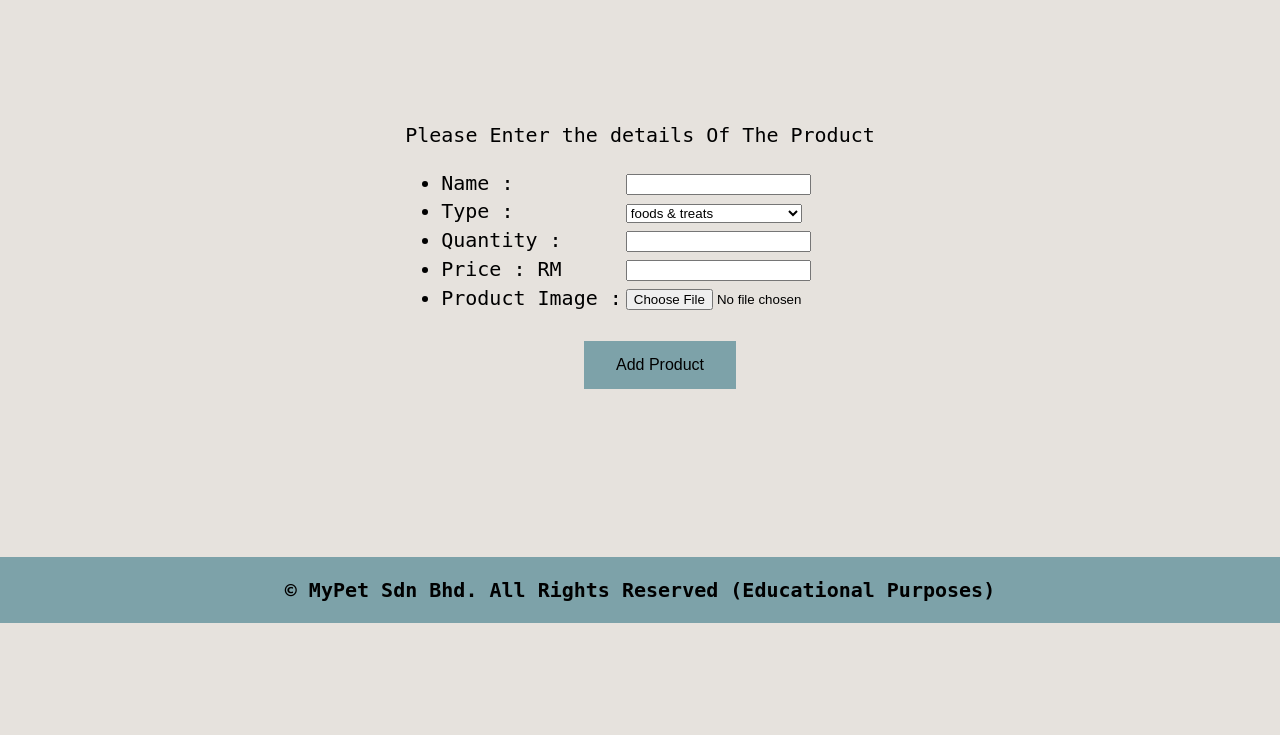
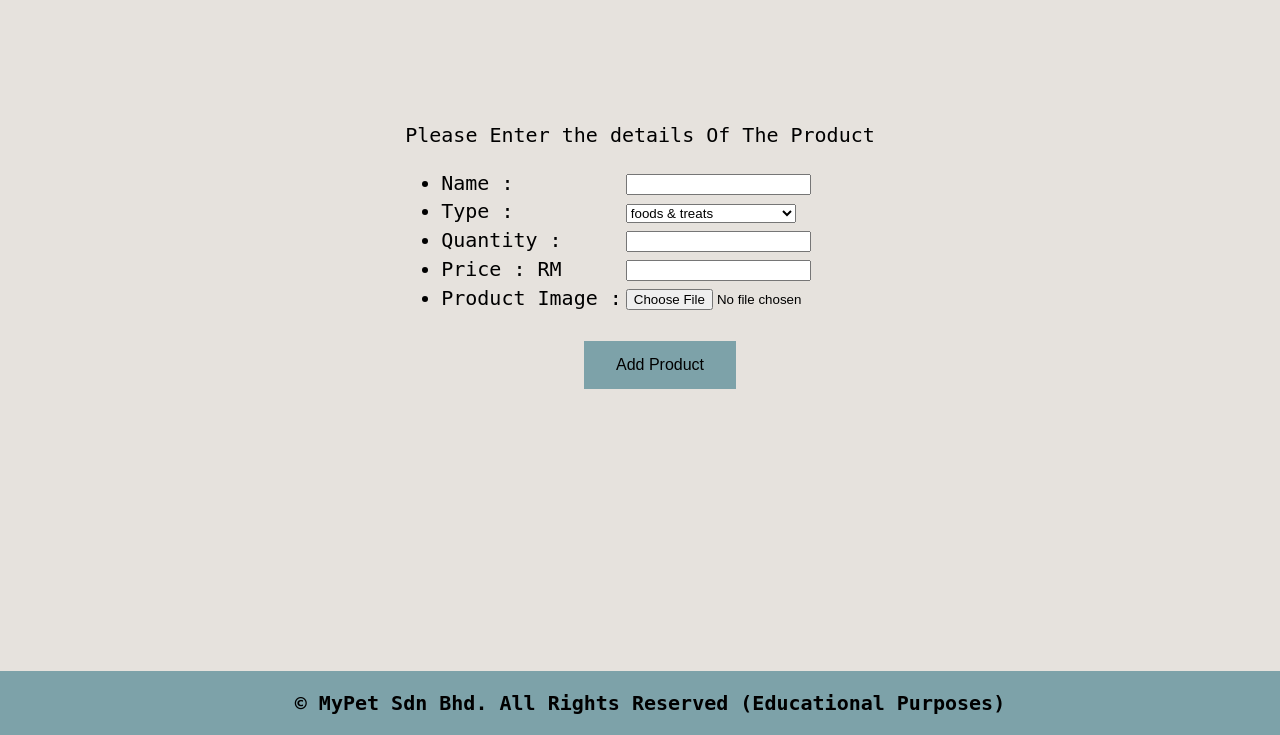
Before and after one commit to Qal22/Petshop, a PHP site: page /addprod.php in a window 1280 px wide. Shown: the part 65-800 px from the top of the page. Run offline with PHP 8.4, Linux system fonts and the light colour scheme.

Commit message:
edit salesrecord, addprod,admin

```diff
--- a/addprod.php
+++ b/addprod.php
@@ -1,20 +1,16 @@
 <?php
 
 require 'fx.php';
-
-            if (isset($_POST["submit"]))
-            {
-                if (addprod($_POST) > 0)
-                {
+session_start();
+if (isset($_POST["submit"])) {
+    if (addprod($_POST) > 0) {
         echo "
                     <script>
                         alert('Succeeded');
                         document.location.href = 'admin.php';
                     </script>
                     ";
-                }
-                else
-                {
+    } else {
         echo "
                     <script>
                         alert('Failed');
@@ -29,14 +25,14 @@ require 'fx.php';
 
 <!DOCTYPE html>
 <html>
+
 <head>
     <title>Add Product</title>
 </head>
 <style>
-
     body {
         margin: 0;
-                font-family:monospace;
+        font-family: monospace;
         background-color: #E6E2DD;
         font-size: 20px;
     }
@@ -50,7 +46,7 @@ require 'fx.php';
         padding: 20px 10px;
     }
 
-            #header a{
+    #header a {
         color: black;
         padding: 12px;
         font-size: 18px;
@@ -67,10 +63,13 @@ require 'fx.php';
 
     #footer {
         overflow: hidden;
-                padding: 21px 10px;
+        padding: 20px 10px;
         background-color: #7DA2A9;
         color: black;
         text-align: center;
+        position: fixed;
+        width: 100%;
+        bottom: 0;
     }
 
     button {
@@ -84,8 +83,8 @@ require 'fx.php';
         margin: 4px 2px;
         cursor: pointer;
     }
+</style>
 
-        </style>
 <body>
     <div id="header" align="center">
         <a href="admin.php">Back</a>
@@ -115,7 +114,7 @@ require 'fx.php';
                         </li>
                     </td>
                     <td>
-                            <select name="type" id="type" style="width: 176px;">
+                        <select name="type" id="type" style="width: 170px;">
                             <option value="foods & treats">foods & treats</option>
                             <option value="accessories">accessories</option>
                         </select>
@@ -165,4 +164,5 @@ require 'fx.php';
         <b>&copy; MyPet Sdn Bhd. All Rights Reserved (Educational Purposes)</b>
     </div>
 </body>
+
 </html>
--- a/salesrecord.php
+++ b/salesrecord.php
@@ -110,7 +110,7 @@ if (!isset($_SESSION["loggedin"]) || $_SESSION["loggedin"] !== true) {
                 <div class="col-md-12">
                     <div class="page-header clearfix">
                         <br>
-                        <h1 class="pull-left">Sales Record</h1> <br>
+                        <h1><b>Sales Record</b></h1> <br>
                     </div>
                     <?php
                     // Include dbConfig file
```
Also changed, not shown: admin.php (+7 -5 lines). Lines whose indentation alone changed are shown as unchanged.
